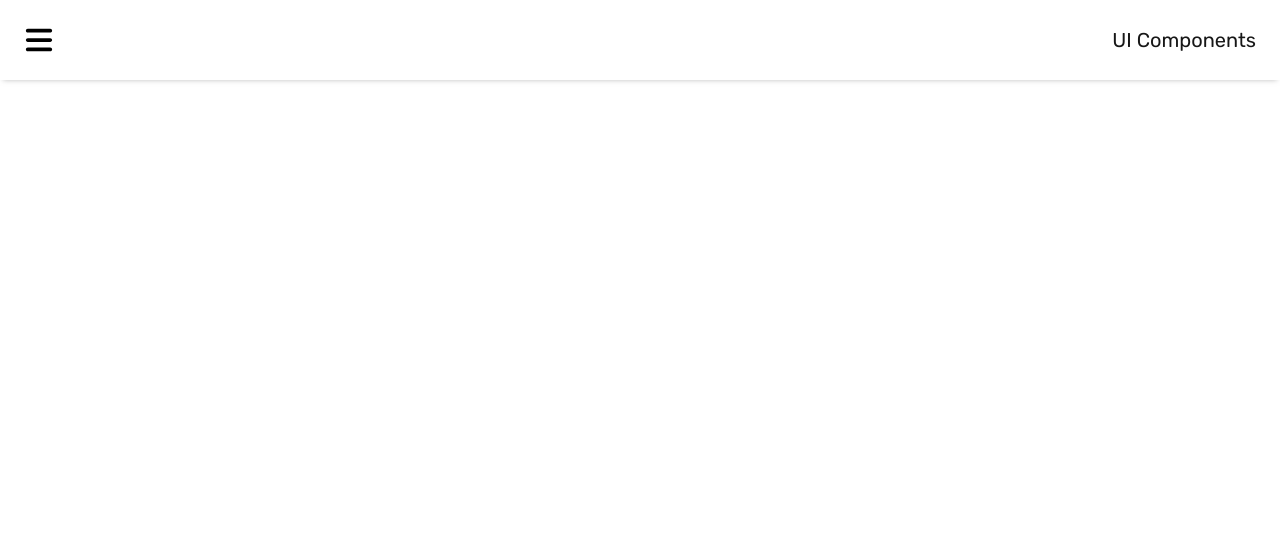
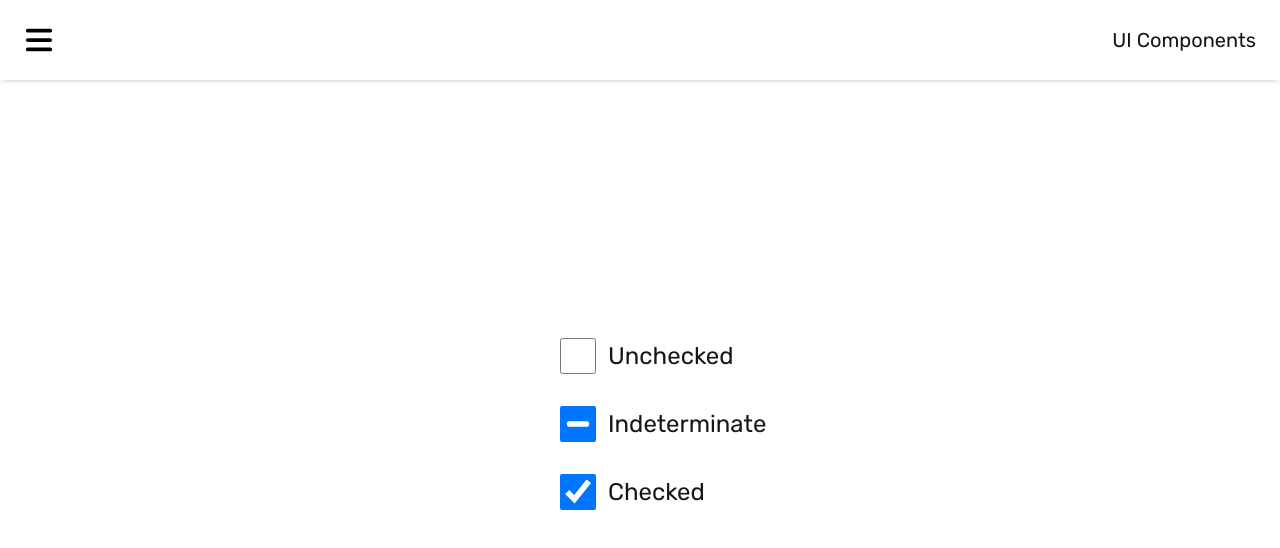
Before and after one commit to hsanchez7934/ui-components, a Next.js app: page /checkbox in a window 1280 px wide. Shown: the top 548 px of the page. Built offline with nearby package versions, Linux system fonts and the light colour scheme.

Commit message:
changes to checkbox component

```diff
--- a/src/app/checkbox/page.tsx
+++ b/src/app/checkbox/page.tsx
@@ -1,3 +1,15 @@
-export default function Checkbox() {
-    return <div>checkbox</div>
+'use client'
+
+import Checkbox from '@/app/components/checkbox/Checkbox'
+
+export default function CheckboxPage() {
+	return (
+		<main className="min-h-screen pt-20 bg-white dark:bg-black flex flex-col items-center justify-center">
+			<div className="h-auto" style={{borderRadius: '12px'}}>
+				<Checkbox index={0} />
+				<Checkbox index={1} />
+				<Checkbox index={2} />
+			</div>
+		</main>
+	)
 }
--- a/src/app/components/NavBar/NavBar.tsx
+++ b/src/app/components/NavBar/NavBar.tsx
@@ -10,7 +10,8 @@ import {useState} from 'react'
 const links = [
 	{href: '/badge', text: 'Badge'},
 	{href: '/button', text: 'Button'},
-	{href: '/text-input', text: 'Text Input'}
+	{href: '/text-input', text: 'Text Input'},
+	{href: '/checkbox', text: 'Checkbox'}
 ]
 
 const renderedLinks = (setToggleNavMenu: (value: boolean) => void) => {
--- a/src/app/components/checkbox/Checkbox.tsx
+++ b/src/app/components/checkbox/Checkbox.tsx
@@ -1,8 +1,74 @@
-import React from "react"
+'use client'
 
-const Checkbox = (): React.FC => {
-    return <div>
-        </div>
+import './styles.css'
+import React from 'react'
+
+interface Props {
+	index: number
+}
+
+const Checkbox = (props: Props) => {
+	const [checked, setChecked] = React.useState(false)
+	const [checkboxText, setCheckboxText] = React.useState('')
+	const [index, setIndex] = React.useState(props.index || 0)
+	const inputRef = React.useRef<HTMLInputElement>(null)
+
+	React.useEffect(() => {
+		if (index === 0) {
+			setCheckboxText('Unchecked')
+			setChecked(false)
+		}
+		if (index === 1) {
+			setCheckboxText('Indeterminate')
+			// @ts-expect-error generic
+			inputRef.current.indeterminate = true
+			setChecked(false)
+		}
+		if (index === 2) {
+			setCheckboxText('Checked')
+			setChecked(true)
+		}
+	}, [])
+
+	const handleOnChange = () => {
+		const input = inputRef.current
+		if (index === 0) {
+			// @ts-expect-error generic
+			input.indeterminate = true
+			setCheckboxText('Indeterminate')
+			setIndex(1)
+		}
+		if (index === 1) {
+			// @ts-expect-error generic
+			input.indeterminate = false
+			setChecked(true)
+			setCheckboxText('Checked')
+			setIndex(2)
+		}
+		if (index === 2) {
+			setChecked(false)
+			setCheckboxText('Unchecked')
+			setIndex(0)
+		}
+	}
+
+	return (
+		<div
+			className="flex items-center justify-center gap-3 mb-8"
+			style={{fontFamily: 'Rubik'}}
+		>
+			<input
+				type="checkbox"
+				ref={inputRef}
+				checked={checked}
+				onChange={handleOnChange}
+				className="w-6 h-6 sm:w-7 sm:h-7 md:w-8 md:h-8 lg:w-9 lg:h-9 cursor-pointer"
+			/>
+			<span className="text-md md:text-lg lg:text-xl xl:text-2xl 2xl:text-3xl w-28">
+				{checkboxText}
+			</span>
+		</div>
+	)
 }
 
 export default Checkbox
--- a/src/app/components/checkbox/styles.css
+++ b/src/app/components/checkbox/styles.css
@@ -0,0 +1,7 @@
+input {
+	border-radius: 35px;
+}
+
+input:checked {
+	background-color: #4f46e5;
+}
--- a/src/app/page.tsx
+++ b/src/app/page.tsx
@@ -19,7 +19,7 @@ export default function Home() {
 					Click the button below to get started.
 				</p>
 				<div className='mt-14'>
-					<Link href="/buttons">
+					<Link href="/button">
 						<Button
 							buttonType="primary"
 							buttonText="Get Started"
```
